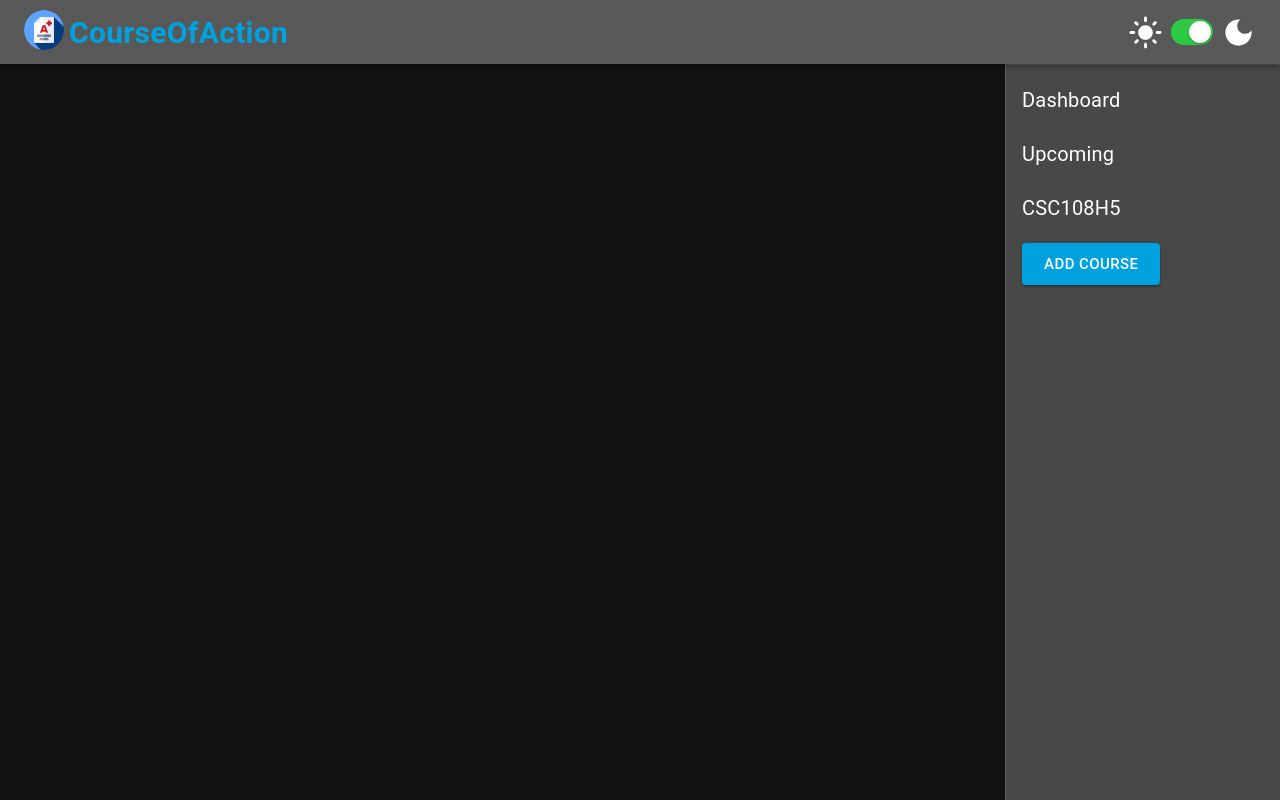
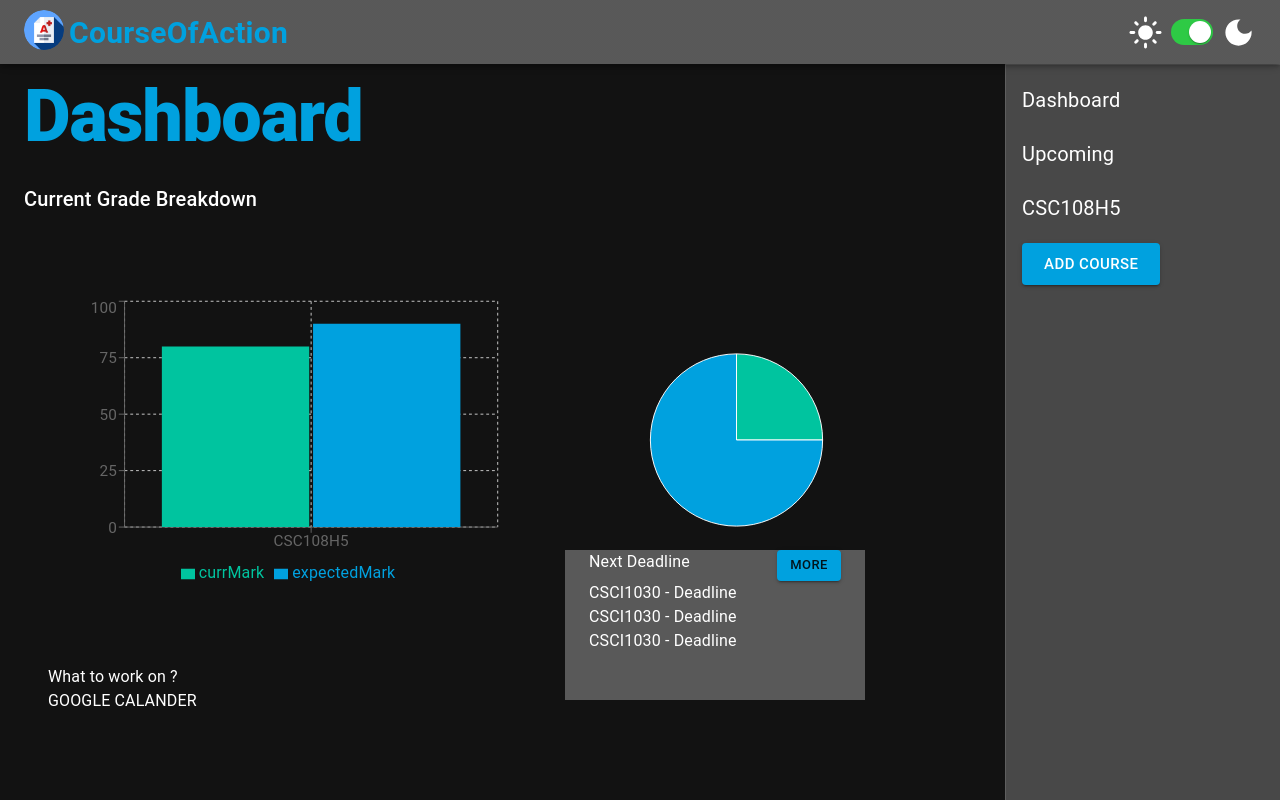
Before and after one commit to utmgdsc/CourseOfAction, a React (Create React App) app in the folder frontend/: page /dashboard in a window 1280 px wide. Built offline with nearby package versions, Linux system fonts and the light colour scheme.

Commit message:
Completed the initial dashboard component

```diff
--- a/frontend/src/App.tsx
+++ b/frontend/src/App.tsx
@@ -12,6 +12,7 @@ import { dark_theme, light_theme } from "./theme";
 import { CssBaseline } from "@mui/material";
 import { useCookies, CookiesProvider } from "react-cookie";
 import { updateThemeMode } from "./store/theme";
+import Dashboard from "./modules/DashBoard";
 
 function App() {
   const courses = useSelector(
@@ -49,6 +50,10 @@ function App() {
                     element={<Course courseInfo={courses[0]} />}
                   />
                   <Route path="/add" element={<AddCourse />} />
+                  <Route
+                    path="/dashboard"
+                    element={<Dashboard courses={courses} />}
+                  />
                 </Routes>
               </Box>
             </BrowserRouter>
--- a/frontend/src/modules/DashBoard.tsx
+++ b/frontend/src/modules/DashBoard.tsx
@@ -1,8 +1,165 @@
-import { Container } from "@mui/material";
-import React from "react";
+import { Container, Button, Typography, Box } from "@mui/material";
+import { CourseInterface } from "../store/courses";
+import {
+  BarChart,
+  Line,
+  XAxis,
+  YAxis,
+  CartesianGrid,
+  Tooltip,
+  Bar,
+  Legend,
+  ResponsiveContainer,
+  PieChart,
+  Pie,
+  Cell,
+} from "recharts";
+import { useTheme } from "@mui/system";
 
-function Dashboard() {
-  return <Container></Container>;
+interface propTypes {
+  courses: CourseInterface[];
+}
+const CustomTooltip = ({ active, payload, label }: any) => {
+  if (active && payload && payload.length) {
+    return (
+      <div
+        className="custom-tooltip"
+        style={{
+          backgroundColor: "#ffff",
+          padding: "5px",
+          border: "1px solid #cccc",
+          color: "black",
+        }}
+      >
+        <label>{`${payload[0].value}% ${payload[0].name} `}</label>
+      </div>
+    );
+  }
+
+  return null;
+};
+function Dashboard({ courses }: propTypes) {
+  const theme = useTheme();
+  //use this function to find percent left data for the completion chart
+  const calculateGradeData = () => {
+    let currentWeight: number = 0;
+    let percentLeft: number = 100 * courses.length;
+    courses.forEach((course) => {
+      course.assessments.forEach((assessment) => {
+        const { weight } = assessment;
+        currentWeight += weight;
+      });
+    });
+    return [
+      { name: "Completed", value: currentWeight },
+      { name: "Left", value: percentLeft - currentWeight },
+    ];
+  };
+  let data = calculateGradeData();
+  const COLORS = ["#00C49F", theme.palette.primary.main];
+
+  return (
+    <Container>
+      <Typography variant="h1" color={COLORS[1]}>
+        Dashboard
+      </Typography>
+      <br />
+      <Typography variant="h6">Current Grade Breakdown</Typography>
+      <Container
+        style={{
+          display: "flex",
+          alignItems: "center",
+        }}
+      >
+        <BarChart
+          width={500}
+          height={300}
+          data={courses}
+          margin={{
+            top: 5,
+            right: 30,
+            left: 20,
+            bottom: 5,
+          }}
+        >
+          <CartesianGrid strokeDasharray="3 3" />
+          <XAxis dataKey={"code"} />
+          <YAxis />
+          <Tooltip />
+          <Legend />
+          <Bar dataKey={"currMark"} fill={COLORS[0]} />
+          <Bar dataKey={"expectedMark"} fill={COLORS[1]} />
+        </BarChart>
+        <PieChart
+          width={450}
+          height={450}
+          margin={{
+            top: 5,
+            right: 30,
+            left: 20,
+            bottom: 5,
+          }}
+        >
+          <Pie
+            data={data}
+            cx="50%"
+            cy="50%"
+            // innerRadius={40}
+            outerRadius={90}
+            dataKey="value"
+          >
+            {data.map((entry, index) => (
+              <Cell
+                key={`cell-${index}`}
+                fill={COLORS[index % COLORS.length]}
+              ></Cell>
+            ))}
+          </Pie>
+          <Tooltip content={<CustomTooltip />} />
+        </PieChart>
+      </Container>
+
+      <Container
+        style={{
+          position: "fixed",
+          bottom: "100px",
+          right: "50px",
+          left: "200px",
+          backgroundColor: "#595959",
+          width: "300px",
+          height: "150px",
+        }}
+      >
+        <Box
+          sx={{
+            display: "flex",
+            flexDirection: "row",
+            justifyContent: "space-between",
+          }}
+        >
+          <Typography>Next Deadline</Typography>
+          <Button
+            variant="contained"
+            color="primary"
+            size="small"
+            // sx={{ color: "white" }}
+            // onClick={handleSubmit}
+            // endIcon={<CheckCircleIcon />}
+            // disabled={canSubmit()}
+          >
+            More
+          </Button>
+        </Box>
+        <Typography>CSCI1030 - Deadline</Typography>
+        <Typography>CSCI1030 - Deadline</Typography>
+        <Typography>CSCI1030 - Deadline</Typography>
+      </Container>
+      <Container>
+        <Typography> What to work on ? </Typography>
+        <Typography> GOOGLE CALANDER</Typography>
+      </Container>
+    </Container>
+  );
 }
 
 export default Dashboard;
```
